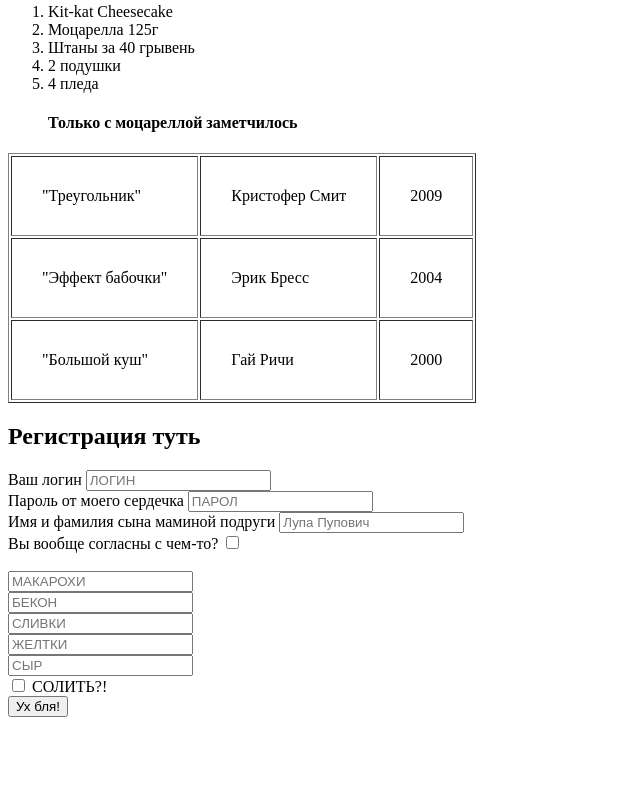
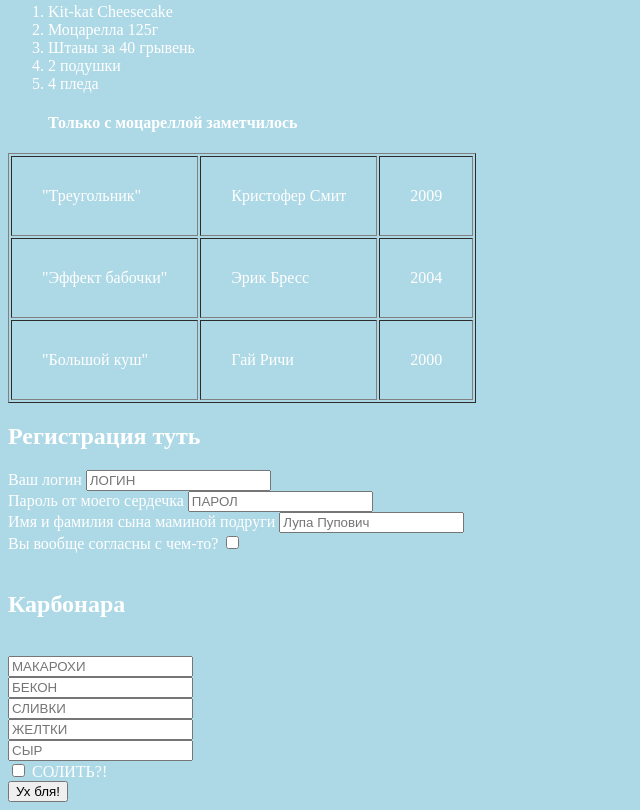
Before and after one commit to Boodzya/course, a plain HTML site: page index.html in a window 1280 px wide. Shown: the part 1018-1828 px from the top of the page, without its empty margins (0-640 px from the left). Before the commit the page ends 1743 px from the top, so only its background shows below. Drawn offline with Linux system fonts and the light colour scheme.

Commit message:
change color

```diff
--- a/index.html
+++ b/index.html
@@ -4,6 +4,7 @@
 		<meta charset="utf-8">
 		<title></title>
 	</head>
+		<link rel="stylesheet" href="style.css">
 	<body>
 		<h1>Настя</h1>
 		<h2>Контентка</h2>
@@ -58,9 +59,10 @@
 	<label>Вы вообще согласны с чем-то?</label>
 	<input type="checkbox">
 </form><br>
+	<h2>Карбонара</h2><br>
 <form action="/cookcarbonara">
 	<input type="text" placeholder="МАКАРОХИ" name="ingredient1"><br>
-	<input type="text" placeholder="БЕКОН" name="ingredient1"><br>
+	<input type="text" placeholder="БЕКОН" name="ingredient5"><br>
 	<input type="text" placeholder="СЛИВКИ" name="ingredient2"><br>
 	<input type="text" placeholder="ЖЕЛТКИ" name="ingredient3"><br>
 	<input type="text" placeholder="СЫР" name="ingredient4"><br>
--- /dev/null
+++ b/style.css
@@ -0,0 +1,7 @@
+body {
+   background-color: lightblue;
+}
+
+body {
+   color: #fff;
+}
```
Also changed, not shown: 1 other file.
